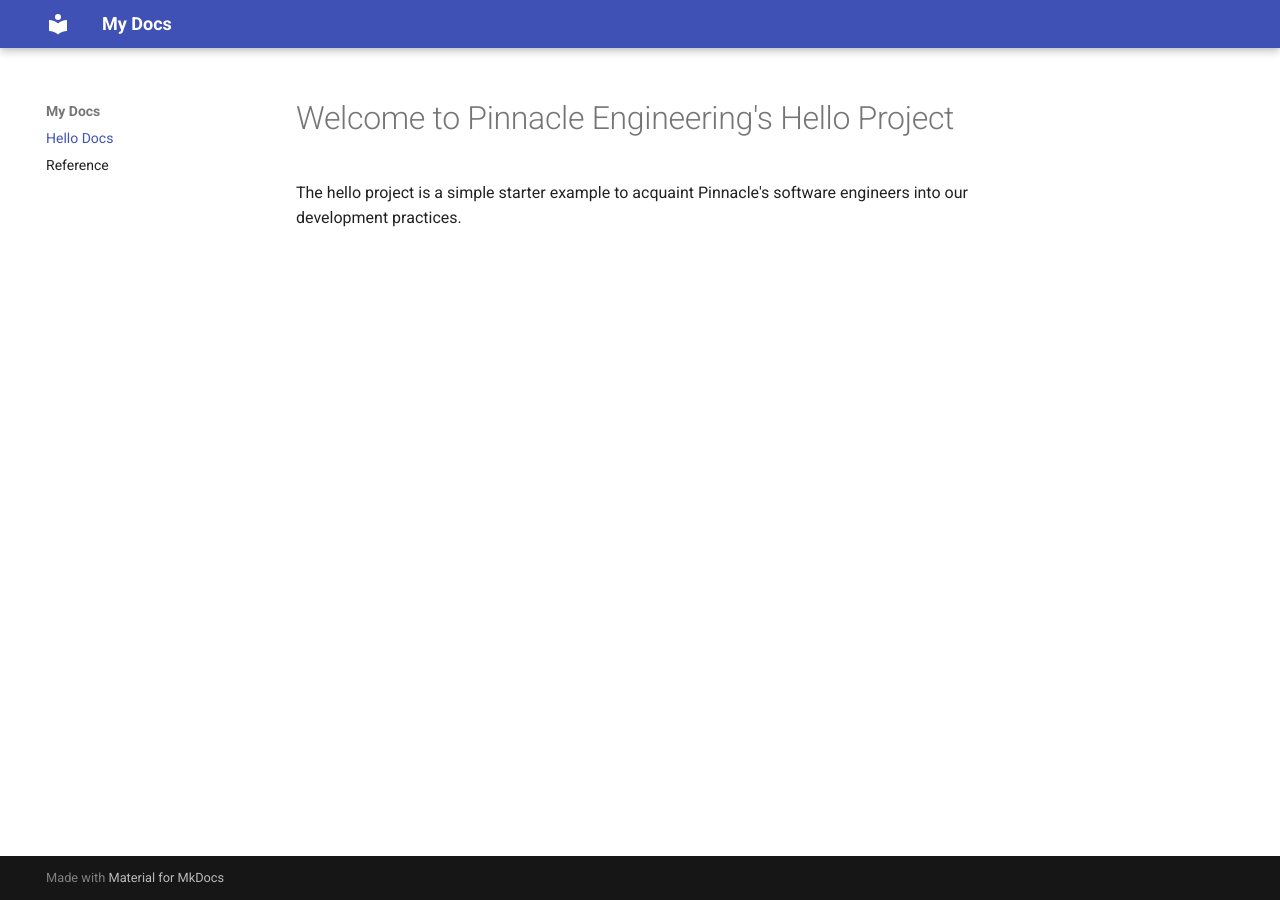
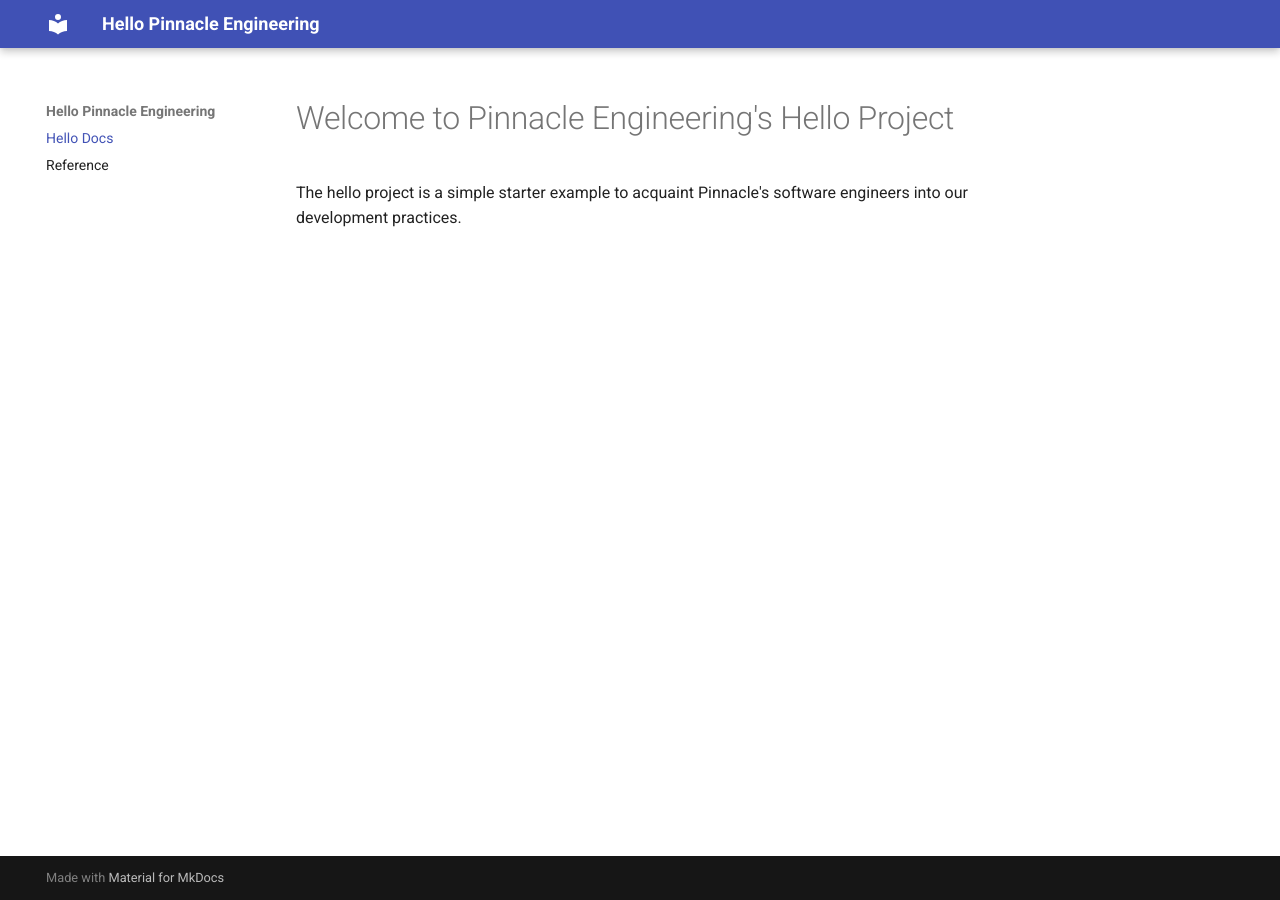
Before and after one commit to pinnacle-engineering/hello, an MkDocs documentation site: the page built from docs/index.md, in a window 1280 px wide. Built offline with MkDocs 1.6.1 and Material for MkDocs 9.7.7, drawn with Linux system fonts in a browser that asks for light colours.

Commit message:
docs: Update documentation site name

```diff
--- a/mkdocs.yml
+++ b/mkdocs.yml
@@ -1,4 +1,4 @@
-site_name: My Docs
+site_name: Hello Pinnacle Engineering
 
 theme:
   name: material
```
